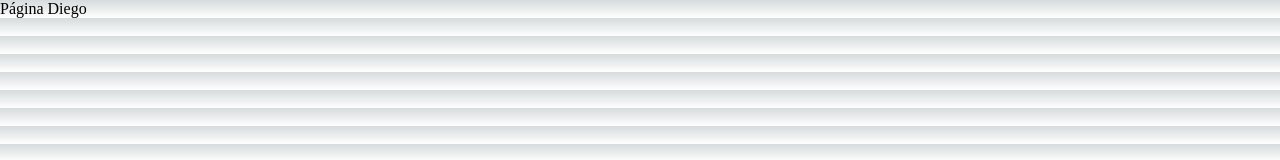
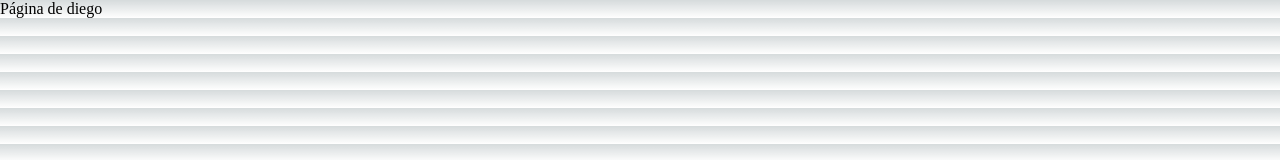
Before and after one commit to dieegobs/nextjs-primeiro, a Next.js app: page /sobre/diego in a window 1280 px wide. Shown: the top 160 px of the page. Built offline with nearby package versions, Linux system fonts and the light colour scheme.

Commit message:
Rota dinâmica

```diff
--- /dev/null
+++ b/src/pages/sobre/[slug].tsx
@@ -0,0 +1,13 @@
+import {useRouter} from 'next/router';
+
+const SobreItem = () => {
+
+    const router = useRouter();
+    const { slug } = router.query;
+
+    return (
+        <div>Página de {slug}</div>
+    );
+}
+
+export default SobreItem;
--- a/src/pages/sobre/diego.tsx
+++ /dev/null
@@ -1,7 +0,0 @@
-const Diego = () => {
-  return (
-    <div>Página Diego</div>
-  )
-}
-
-export default Diego;
```
Also changed, not shown: src/pages/sobre/joao.tsx (deleted, +0 -7 lines).
